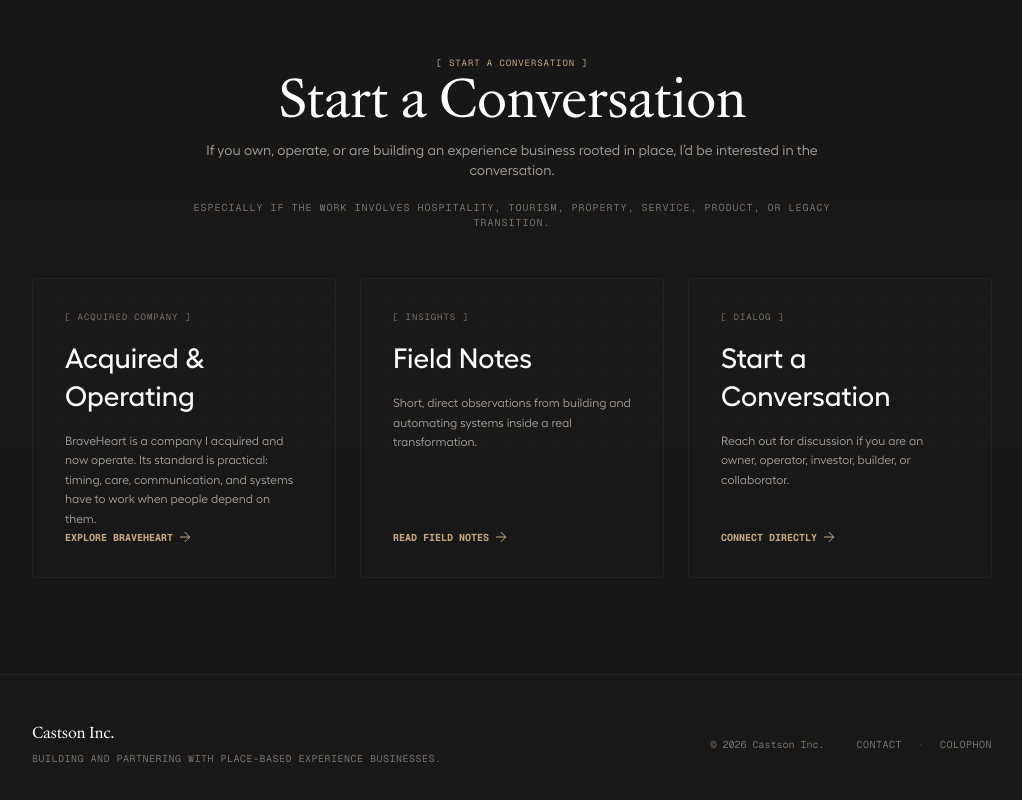
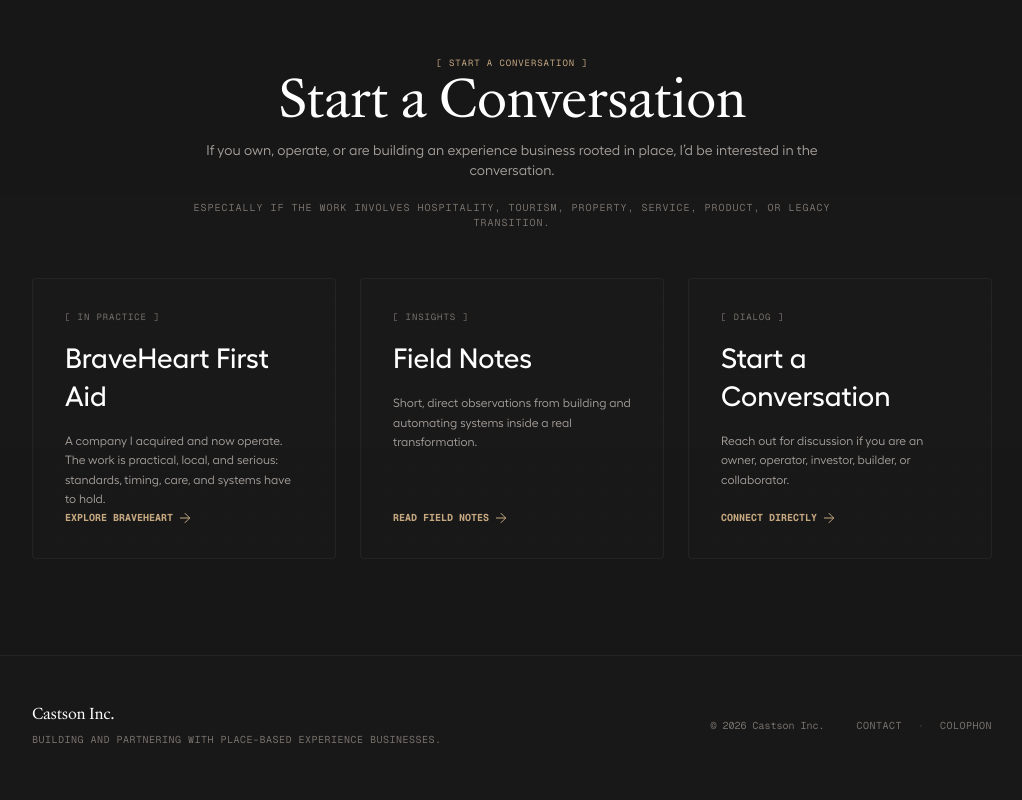
Before and after one commit to ee-prog/castson-site, a Next.js app: page / in a window 1280 px wide. Shown: the part 6411-7211 px from the top of the page, without its empty margins (128-1150 px from the left). Built offline with nearby package versions, Linux system fonts and the light colour scheme.

Commit message:
copy: update BraveHeart card text on homepage to IN PRACTICE / BraveHeart First Aid

```diff
--- a/src/app/page.tsx
+++ b/src/app/page.tsx
@@ -618,12 +618,12 @@ export default function Home() {
               >
                 <div className="absolute inset-0 bg-[linear-gradient(to_right,#ffffff01_1px,transparent_1px),linear-gradient(to_bottom,#ffffff01_1px,transparent_1px)] bg-[size:1.5rem_1.5rem] pointer-events-none"></div>
                 <div className="space-y-4 relative z-10">
-                  <span className="text-[9px] font-mono text-zinc-500 uppercase tracking-widest block">[ Acquired Company ]</span>
+                  <span className="text-[9px] font-mono text-zinc-500 uppercase tracking-widest block">[ In Practice ]</span>
                   <h3 className="text-lg font-medium text-white group-hover:text-emerald-400 transition-colors">
-                    Acquired &<br />Operating
+                    BraveHeart First Aid
                   </h3>
                   <p className="text-xs text-zinc-400 font-light leading-relaxed">
-                    BraveHeart is a company I acquired and now operate. Its standard is practical: timing, care, communication, and systems have to work when people depend on them.
+                    A company I acquired and now operate. The work is practical, local, and serious: standards, timing, care, and systems have to hold.
                   </p>
                 </div>
                 <div className="flex items-center gap-1 text-[10px] font-mono font-bold uppercase text-emerald-400 group-hover:text-white transition-colors relative z-10">
```
